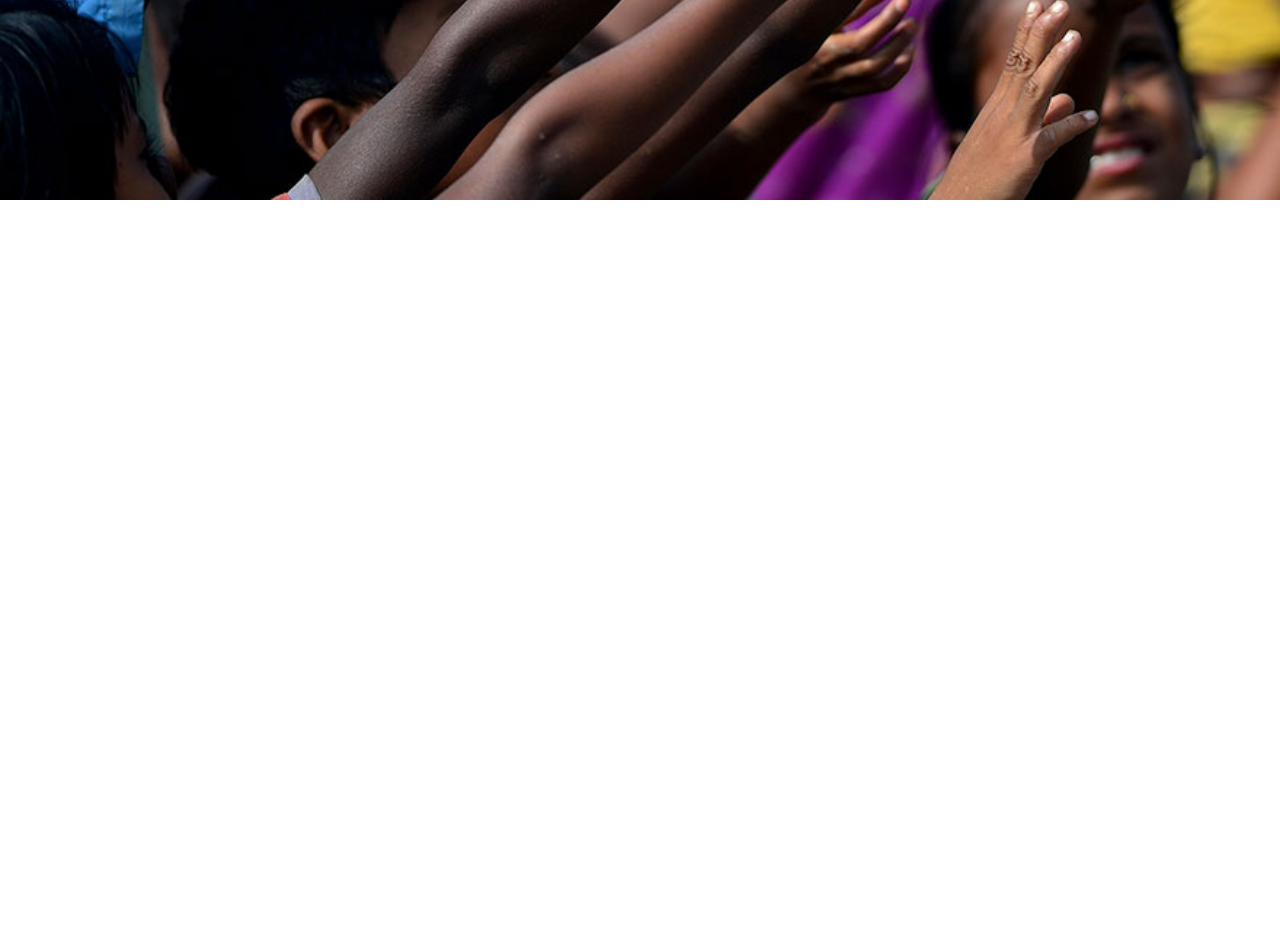
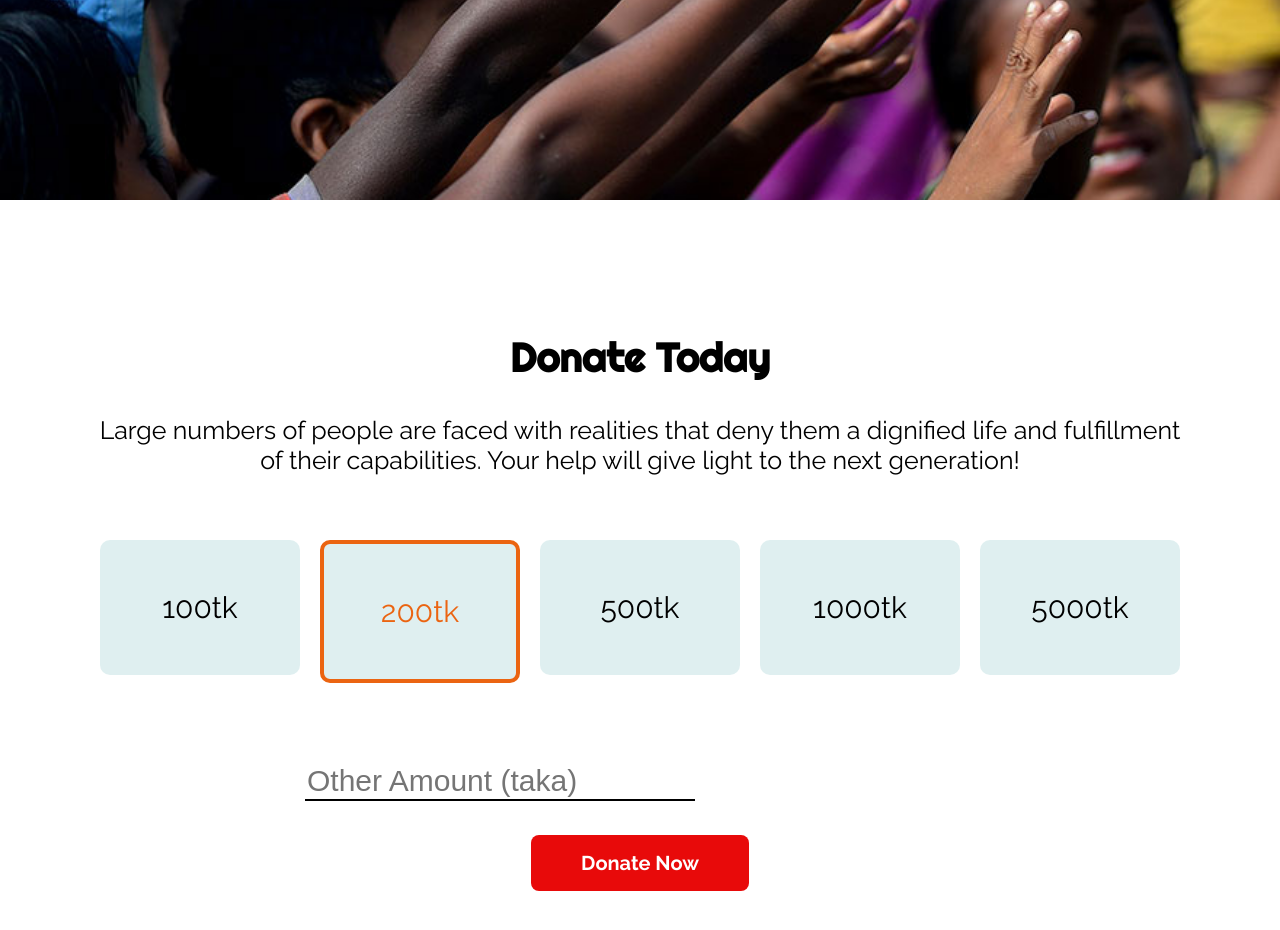
Before and after one commit to mdshakil-ctg/assignment-donate, a plain HTML site: page index.html in a window 1280 px wide. Shown: the part 500-1430 px from the top of the page. Before the commit the page ends 800 px from the top, so only its background shows below. Drawn offline with Linux system fonts and the light colour scheme.

Commit message:
donate amount section added

```diff
--- a/index.html
+++ b/index.html
@@ -23,5 +23,51 @@
     </section>
 
     <!-- home html end -->
+    <section class="donate-amount section-padding">
+        <div class="container">
+            <div class="text-content">
+                <h2>Donate Today</h2>
+                <p> Large numbers of people are faced with realities that deny them a dignified life and fulfillment of their capabilities. Your help will give light to the next generation!</p>
+            </div>
+            <div class="amount-content">
+                <div class="col-20">
+                    <div class="content-detail">
+                        <span>100tk</span>
+                    </div>
+                </div>
+                <div class="col-20">
+                    <div id="marked-amount" class="content-detail">
+                        <span>200tk</span>
+                    </div>
+                </div>
+                <div class="col-20">
+                    <div class="content-detail">
+                        <span>500tk</span>
+                    </div>
+                </div>
+                <div class="col-20">
+                    <div class="content-detail">
+                        <span>1000tk</span>
+                    </div>
+                </div>
+                <div class="col-20">
+                    <div class="content-detail">
+                        <span>5000tk</span>
+                    </div>
+                </div>
+            </div>
+            <div>
+                <input class="content-input" type="number" placeholder="Other Amount (taka)">
+            </div>
+            <div class="button-2">
+                <a class="button" target="_blank" href="#">Donate Now</a>
+            </div>
+        </div>
+    </section>
+    <!-- donate-amount end -->
+    <section>
+
+    </section>
+
 </body>
 </html>
--- a/style.css
+++ b/style.css
@@ -10,9 +10,21 @@ body{
     margin: 0 auto;
     padding: 0 15px;
 }
+.col-20{
+    width: 20%;
+    float: left;
+    padding: 0;
+}
 h1,h2,h3,h4{
     font-weight: 700;
     font-family: 'Righteous', cursive;
+}
+p{
+    font-size: 25px;
+    line-height: 30px;
+}
+.section-padding{
+    padding: 100px 0;
 }
 .button{
     background-color: rgb(232, 10, 10);
@@ -41,7 +53,43 @@ h1,h2,h3,h4{
 
 }
 .home-content p{
-    font-size: 25px;
     padding-bottom: 35px;
 }
 /*==============home-css-end===============*/
+.donate-amount{
+    height: 600px;
+    text-align: center;
+}
+
+.text-content{
+    text-align: center;
+}
+.text-content h2{
+    font-size: 40px;
+}
+.text-content p{
+    padding-bottom: 30px;
+}
+.content-detail{
+    font-size: 30px;
+    padding: 50px 10px;
+    background-color: rgba(143, 198, 204, 0.285);
+    margin: 10px;
+    text-align: center;
+    border-radius: 10px;
+}
+#marked-amount{
+    border: 4px solid #eb6411;
+    color: #eb6411;
+}
+.content-input{
+    display: inline-flex;
+    margin-top: 70px;
+    margin-right: 280px;
+    font-size: 30px;
+    border: none;
+    border-bottom: 2px solid black;
+}
+.button-2{
+margin: 50px auto;
+}
```
